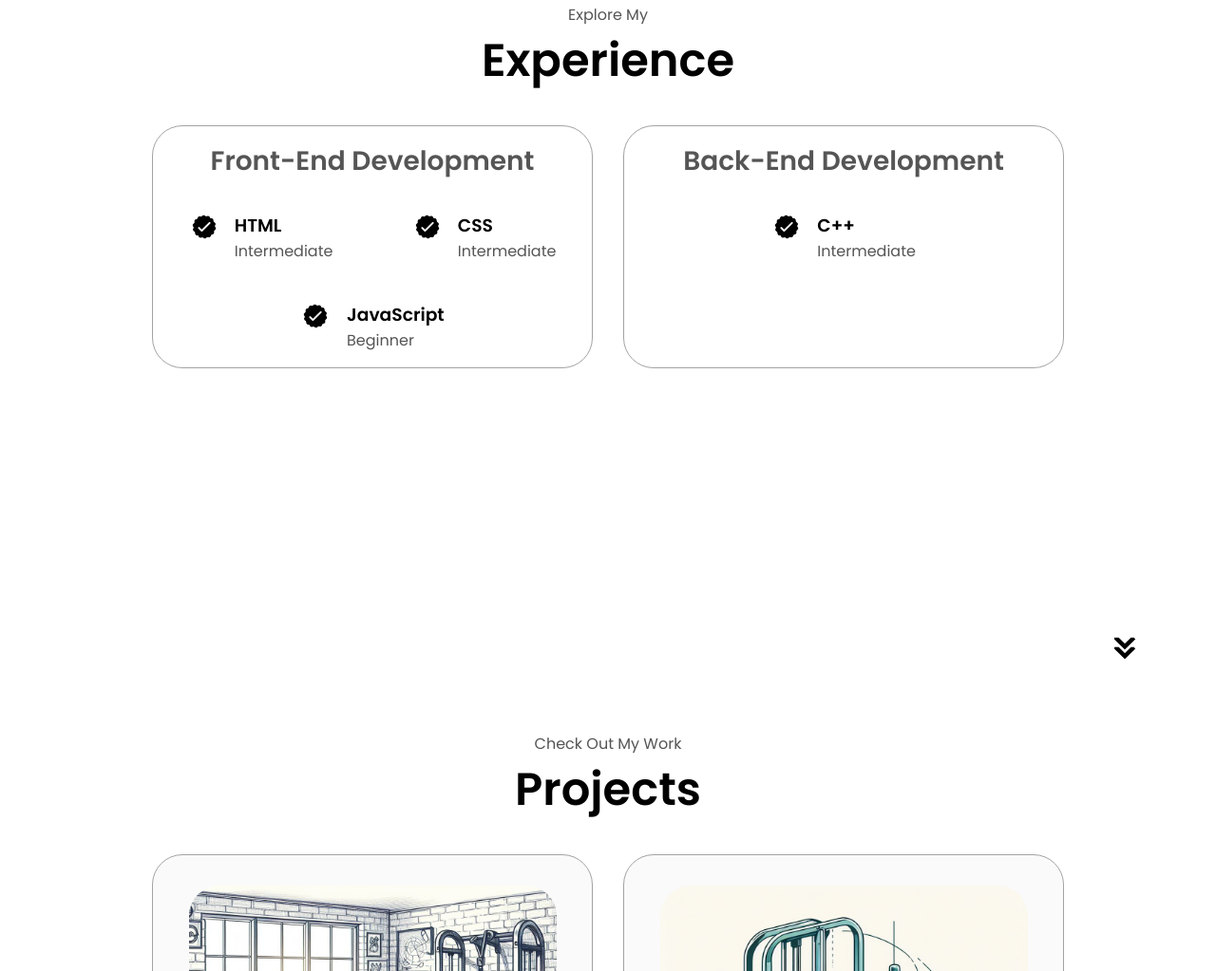
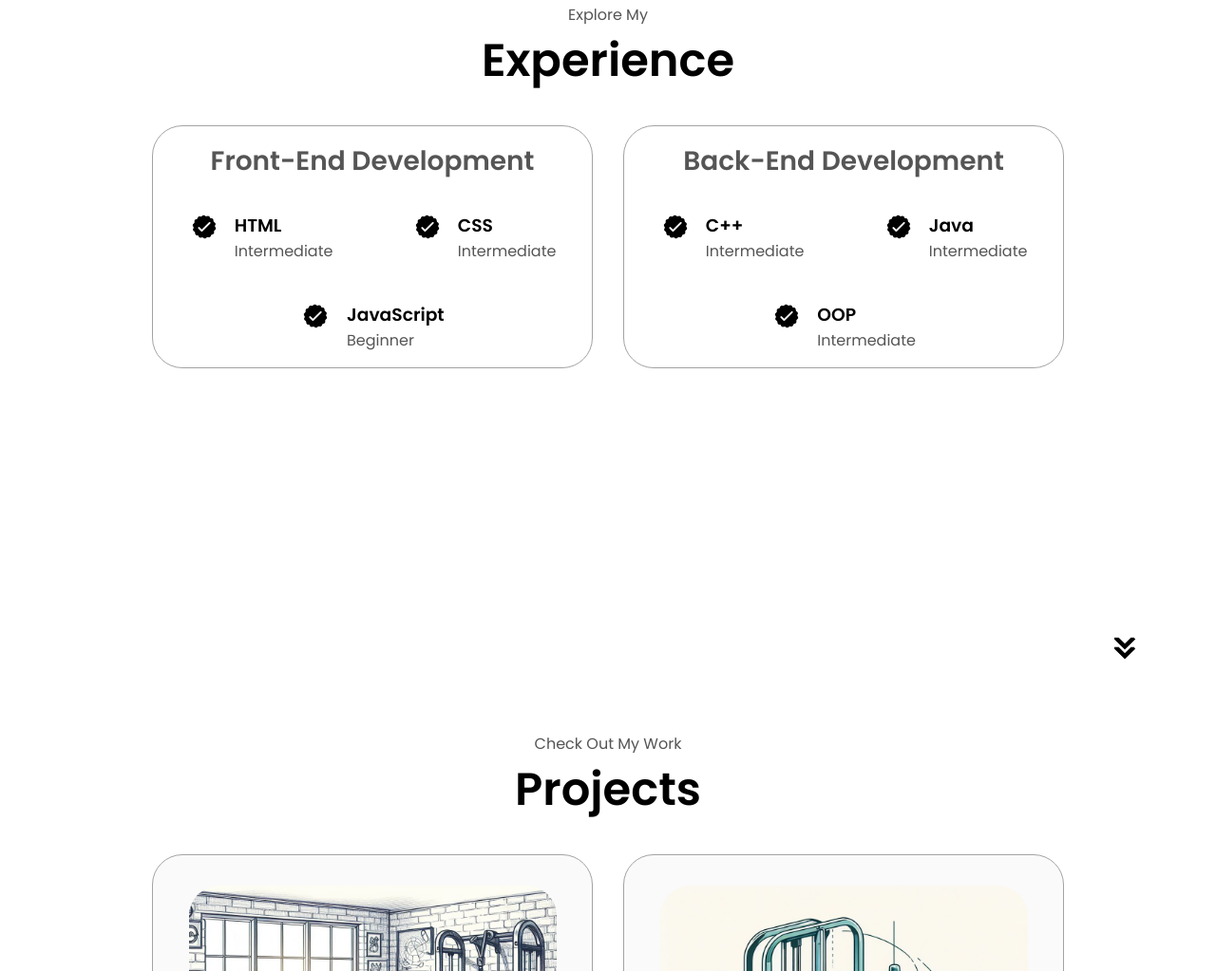
Before and after one commit to AliAdanPro/Portfolio.github.io, a plain HTML site: page index.html in a window 1280 px wide. Shown: the part 1693-2716 px from the top of the page at 95% size. Drawn offline with Linux system fonts and the light colour scheme.

Commit message:
index.html

```diff
--- a/index.html
+++ b/index.html
@@ -124,6 +124,20 @@
                                 <p>Intermediate</p>
                             </div>
                         </article>
+                         <article>
+                            <img src="checkmark.png" alt="checkmark icon" class="icon" />
+                            <div>
+                                <h3>Java</h3>
+                                <p>Intermediate</p>
+                            </div>
+                        </article>
+                         <article>
+                            <img src="checkmark.png" alt="checkmark icon" class="icon" />
+                            <div>
+                                <h3>OOP</h3>
+                                <p>Intermediate</p>
+                            </div>
+                        </article>
                     </div>
                 </div>
             </div>
```
